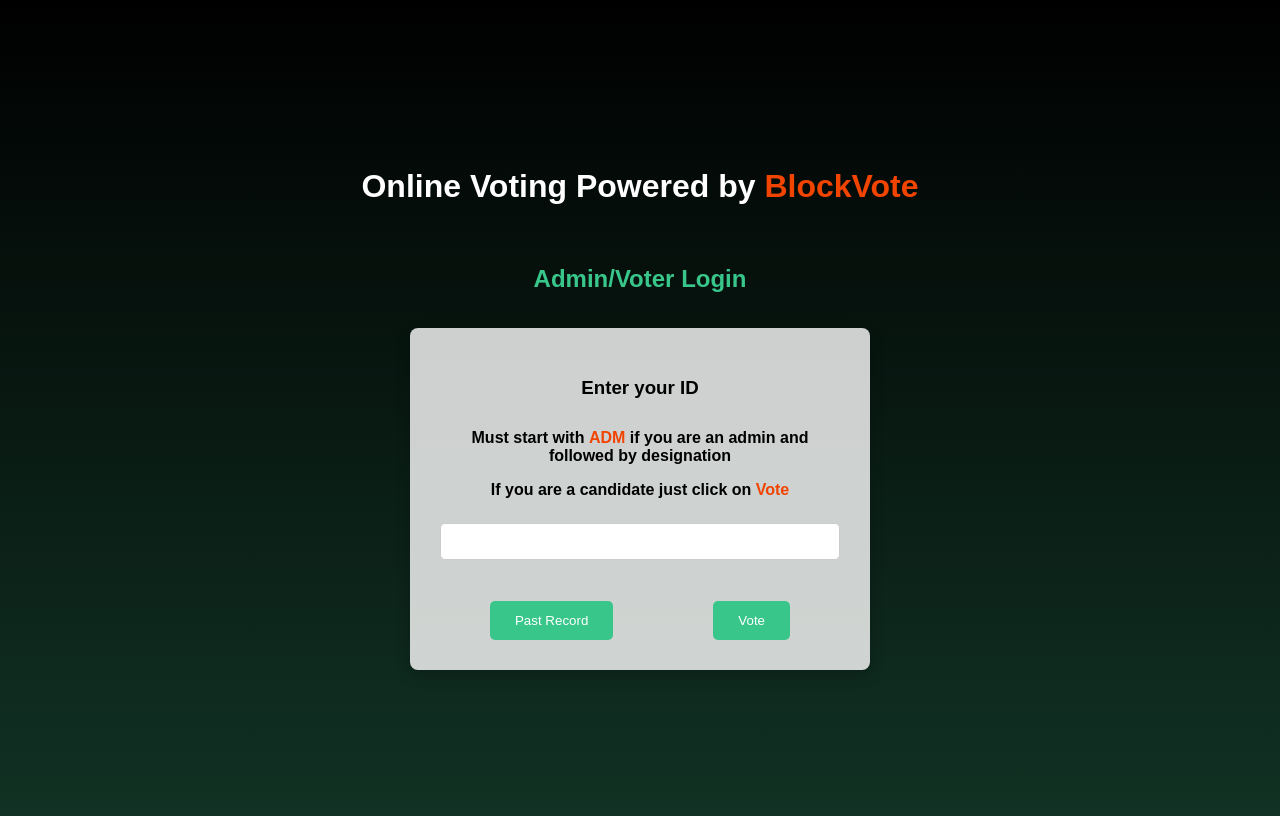
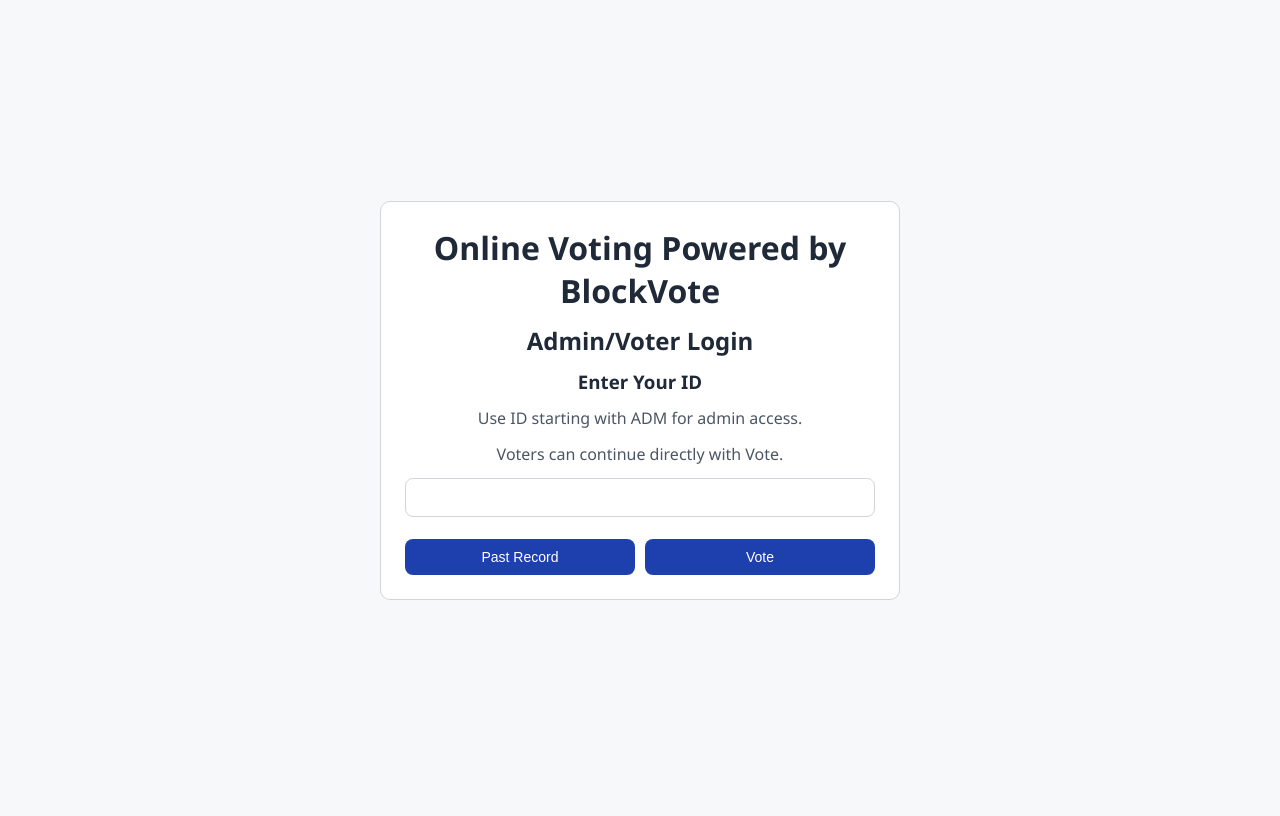
Before and after one commit to suvadityaroy/Online-Voting-System-Using-Blockchain-Technology, a Flask app: page / in a window 1280 px wide. After the commit the page ends 600 px from the top, so only its background shows below. Run offline with Flask 3, Linux system fonts and the light colour scheme.

Commit message:
UI refresh: simple professional layout across voting pages

```diff
--- a/templates/index.html
+++ b/templates/index.html
@@ -4,90 +4,22 @@
     <meta charset="UTF-8">
     <meta name="viewport" content="width=device-width, initial-scale=1.0">
     <title>Miner Page</title>
-
-    <style>
-        body {
-            background: linear-gradient(to bottom, black, #113224); /* Black to green gradient */
-            font-family: 'Poppins', sans-serif;
-            font-weight: 600;
-            min-height: 100vh;
-            display: flex;
-            align-items: center;
-            justify-content: center;
-            text-align: center;
-            flex-direction: column;
-        }
-
-        h1 {
-            color: white;
-            margin-bottom: 40px;
-        }
-        h2 {
-            color: #38C68B;
-            margin-bottom: 35px;
-        }
-        h3 {
-            color: black;
-            margin-bottom: 30px;
-        }
-
-        form {
-            padding: 30px;
-            background-color: rgba(255, 255, 255, 0.8);
-            border-radius: 8px;
-            box-shadow: 0px 5px 15px rgba(0,0,0,0.2);
-            width: 400px;
-            margin: 0 auto;
-        }
-
-        label {
-            display: block;
-            margin-bottom: 8px;
-            font-weight: bold;
-        }
-
-        input[type=text] {
-            padding: 10px;
-            margin: 8px 0;
-            border: 1px solid #ccc;
-            border-radius: 5px;
-            width: calc(100% - 22px);
-        }
-
-        .button-container {
-           display: flex;
-           justify-content: space-around;
-           margin-top: 15px;
-        }
-
-        button {
-            background-color: #38C68B;
-            color: white;
-            padding: 12px 25px;
-            border: none;
-            border-radius: 5px;
-            cursor: pointer;
-            transition: background-color 0.3s ease;
-        }
-
-        button:hover {
-            background-color: #113224;
-        }
-    </style>
+    <link rel="stylesheet" href="styles.css">
 </head>
 <body>
-    <h1>Online Voting Powered by <b style="color: rgb(241, 68, 0);">BlockVote</b></h1>
-    <h2>Admin/Voter Login</h2>
-    <form action="#" method="POST">
-        <h3>Enter your ID</h3>
-        <p>Must start with <b style="color: rgb(241, 68, 0);">ADM</b> if you are an admin and followed by designation</p>
-        <p>If you are a candidate just click on <b style="color: rgb(241, 68, 0);">Vote</b></p>
-        <input type="text" name="minerID" required>
-        <br><br>
-        <div class="button-container">
+    <div class="container">
+        <h1>Online Voting Powered by BlockVote</h1>
+        <h2>Admin/Voter Login</h2>
+        <form action="#" method="POST">
+            <h3>Enter Your ID</h3>
+            <p>Use ID starting with ADM for admin access.</p>
+            <p>Voters can continue directly with Vote.</p>
+            <input type="text" name="minerID" required>
+            <div class="button-row">
             <button type="submit" name="submit" value="mine">Past Record</button>
             <button type="submit" name="submit" value="vote" formnovalidate>Vote</button>
+            </div>
+        </form>
         </div>
-    </form>
 </body>
 </html>
--- a/templates/styles.css
+++ b/templates/styles.css
@@ -1,52 +1,100 @@
+:root {
+    --bg: #f7f8fa;
+    --surface: #ffffff;
+    --text: #1f2937;
+    --muted: #4b5563;
+    --border: #d1d5db;
+    --primary: #1e40af;
+    --primary-hover: #1d4ed8;
+}
+
+* {
+    box-sizing: border-box;
+}
+
 body {
-    font-family: Arial, sans-serif;
-    background-color: #f2f2f2;
-    padding: 2rem;
+    margin: 0;
+    font-family: "Segoe UI", Tahoma, Geneva, Verdana, sans-serif;
+    background-color: var(--bg);
+    color: var(--text);
+    min-height: 100vh;
+    display: flex;
+    align-items: center;
+    justify-content: center;
+    padding: 24px;
 }
 
 .container {
-    width: 30rem;
-    background-color: #fff;
-    padding: 2rem;
-    border-radius: 0.5rem;
-    box-shadow: 0 4px 6px rgba(0, 0, 0, 0.1);
+    width: 100%;
+    max-width: 520px;
+    background-color: var(--surface);
+    border: 1px solid var(--border);
+    border-radius: 10px;
+    padding: 24px;
 }
 
-h1 {
+h1,
+h2,
+h3 {
+    margin: 0 0 12px;
     text-align: center;
-    margin-bottom: 1rem;
 }
 
 p {
+    margin: 0 0 12px;
+    color: var(--muted);
     text-align: center;
-    color: #666;
-    margin-bottom: 2rem;
+    line-height: 1.5;
+}
+
+form {
+    margin-top: 8px;
 }
 
 label {
     display: block;
-    margin-bottom: 0.5rem;
+    margin-bottom: 8px;
+    font-weight: 600;
 }
 
-input,
+input[type="text"],
 select {
     width: 100%;
-    padding: 0.5rem;
-    border-radius: 0.25rem;
-    border: 1px solid #ccc;
-    margin-bottom: 1rem;
+    padding: 10px 12px;
+    border: 1px solid var(--border);
+    border-radius: 8px;
+    margin-bottom: 12px;
+    font-size: 15px;
+}
+
+.radio-list label {
+    font-weight: 500;
+    display: flex;
+    gap: 10px;
+    align-items: center;
+    margin-bottom: 10px;
+}
+
+.button-row {
+    display: flex;
+    gap: 10px;
+    margin-top: 10px;
 }
 
 button {
-    width: 100%;
-    padding: 0.5rem;
-    background-color: #007bff;
-    color: #fff;
-    border: none;
-    border-radius: 0.25rem;
+    padding: 10px 14px;
+    border: 0;
+    border-radius: 8px;
+    background-color: var(--primary);
+    color: #ffffff;
+    font-size: 14px;
     cursor: pointer;
 }
 
+.button-row button {
+    flex: 1;
+}
+
 button:hover {
-    background-color: #0056b3;
+    background-color: var(--primary-hover);
 }
```
Also changed, not shown: templates/fillup.html (+15 -31 lines), templates/initial.html (+13 -14 lines).
